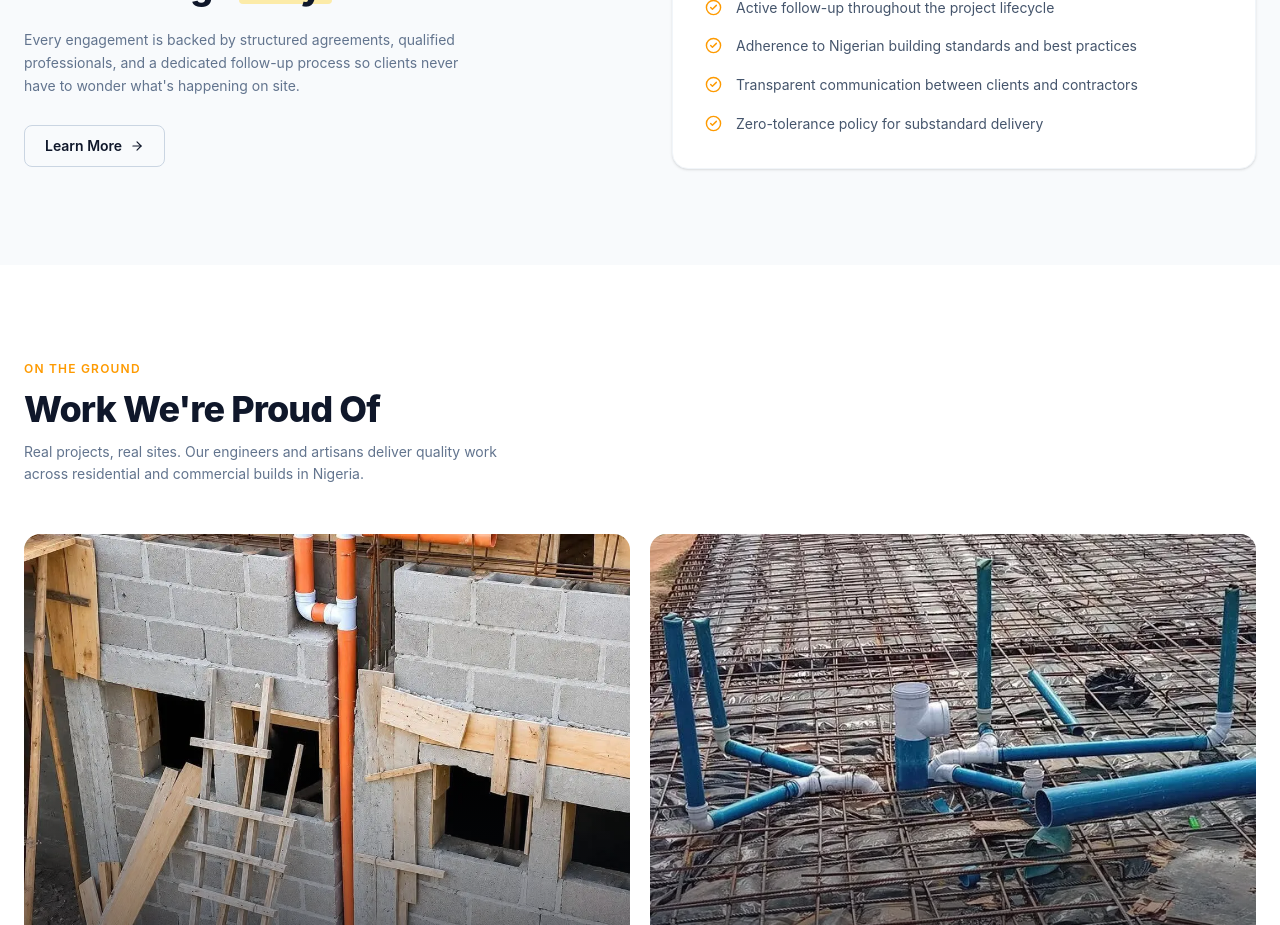
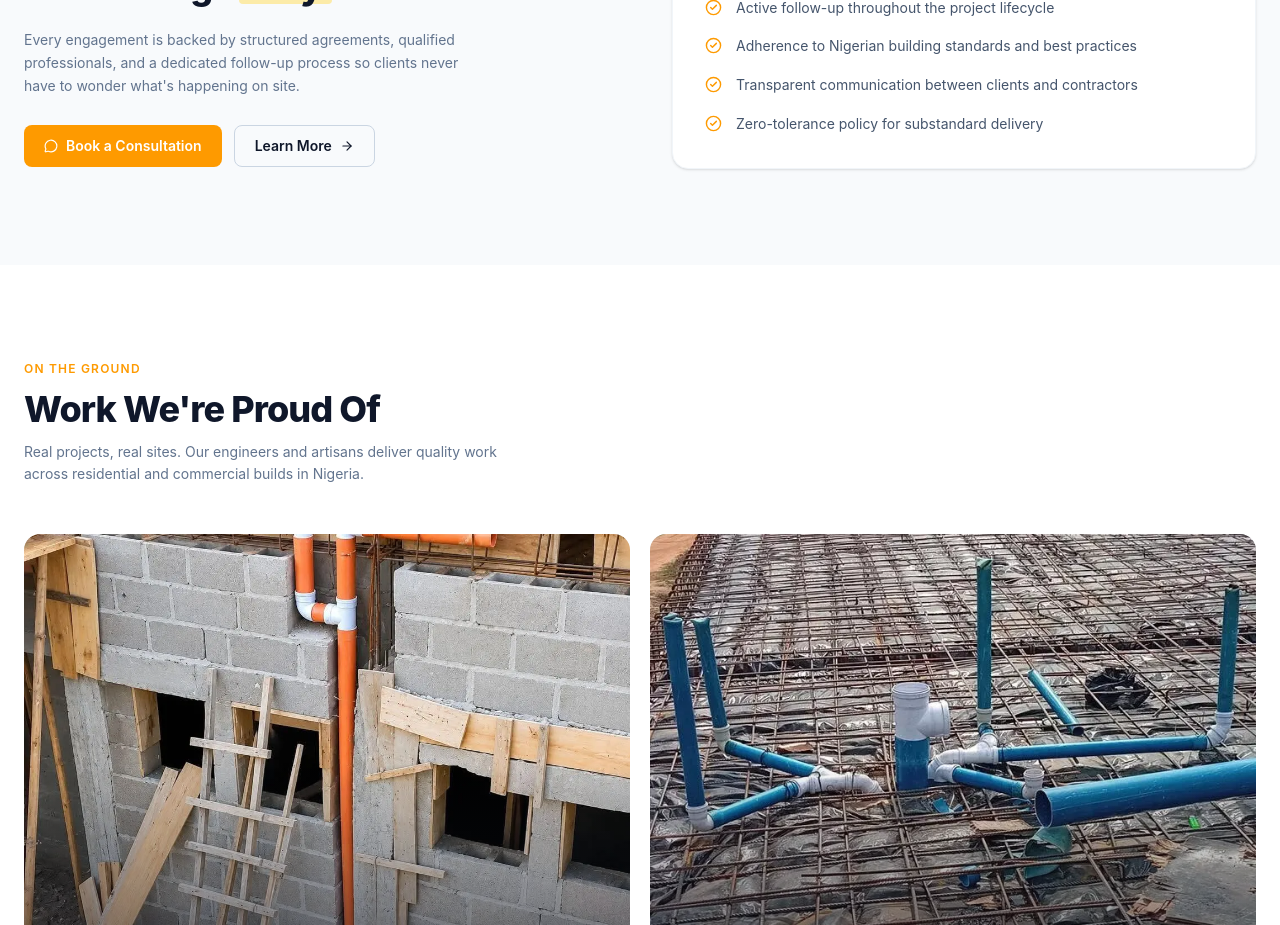
Before and after one commit to Mitchelxebec/iga-project-management, a React (Vite) app: page / in a window 1280 px wide. Shown: the part 1920-2845 px from the top of the page. Built offline with nearby package versions, Linux system fonts and the light colour scheme.

Commit message:
feat: add Book a Consultation button to Our Promise section

```diff
--- a/src/components/ValueProposition.tsx
+++ b/src/components/ValueProposition.tsx
@@ -1,5 +1,5 @@
-import { ArrowRight, CheckCircle2 } from 'lucide-react'
-import { commitments, WHATSAPP_URL } from '../data'
+import { ArrowRight, CheckCircle2, MessageCircle } from 'lucide-react'
+import { commitments, WHATSAPP_URL, WHATSAPP_CONTACT } from '../data'
 
 export default function ValueProposition() {
   return (
@@ -22,14 +22,24 @@ export default function ValueProposition() {
             professionals, and a dedicated follow-up process so clients
             never have to wonder what's happening on site.
           </p>
+          <div className="mt-7 flex flex-wrap gap-3">
+            <a
+              href={WHATSAPP_CONTACT}
+              target="_blank"
+              rel="noopener noreferrer"
+              className="inline-flex items-center gap-2 text-sm font-semibold bg-amber-500 hover:bg-amber-600 text-white px-5 py-2.5 rounded-lg transition-colors"
+            >
+              <MessageCircle size={14} /> Book a Consultation
+            </a>
             <a
               href={WHATSAPP_URL}
               target="_blank"
               rel="noopener noreferrer"
-            className="mt-7 inline-flex items-center gap-2 text-sm font-semibold text-[#0f172a] border border-slate-300 hover:border-[#0f172a] px-5 py-2.5 rounded-lg transition-colors"
+              className="inline-flex items-center gap-2 text-sm font-semibold text-[#0f172a] border border-slate-300 hover:border-[#0f172a] px-5 py-2.5 rounded-lg transition-colors"
             >
               Learn More <ArrowRight size={14} />
             </a>
+          </div>
         </div>
 
         {/* Right – checklist */}
```
Lines whose indentation alone changed are shown as unchanged.
